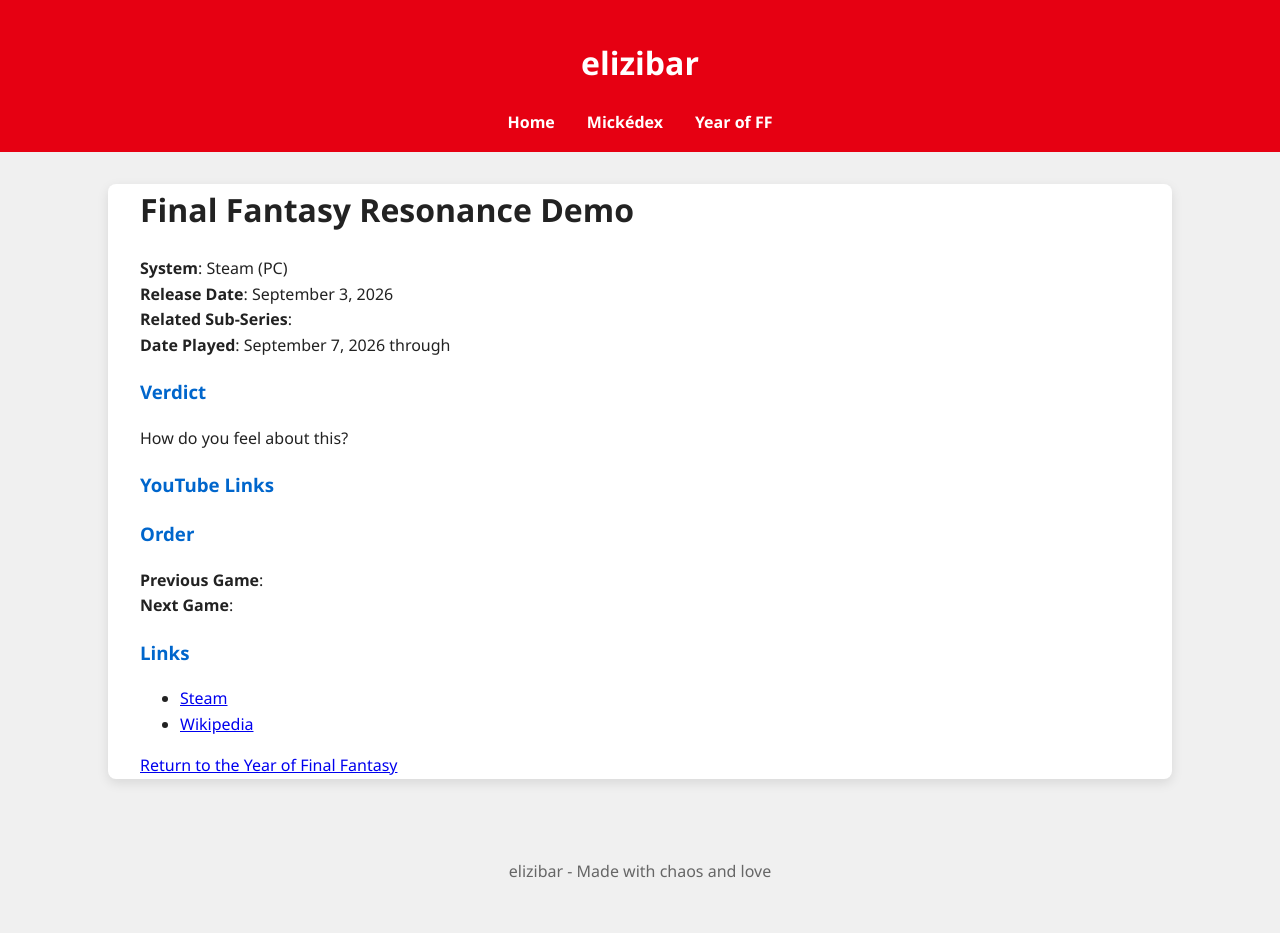
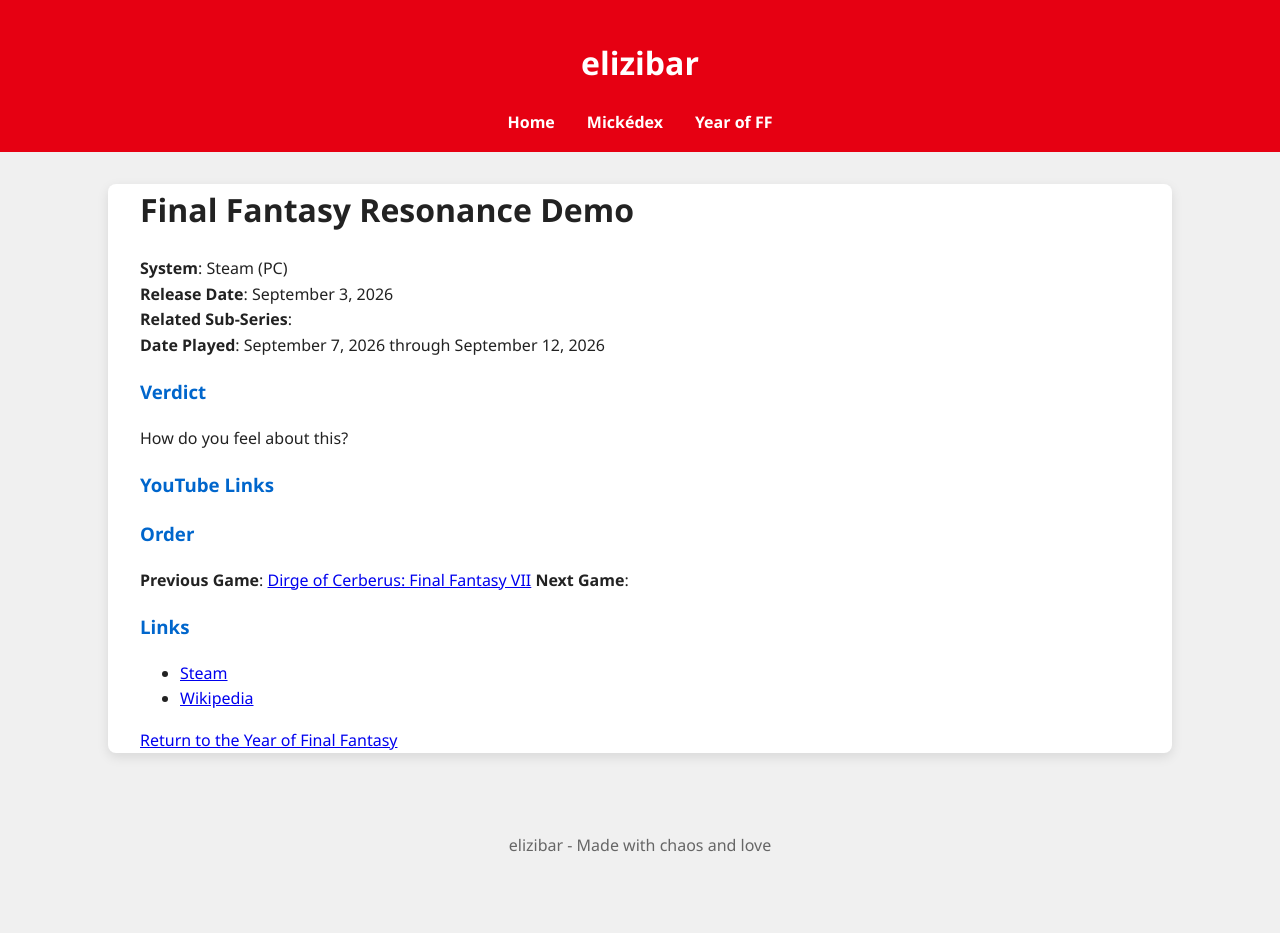
Before and after one commit to elizibar/elizibar.github.io, a Jekyll site: the page built from yearoffinalfantasy/FFR/ffrdemo.md, in a window 1280 px wide. Built offline with Jekyll 4.4.1, drawn with Linux system fonts in a browser that asks for light colours; after the commit the page ends 907 px from its top, so only the background shows below that.

Commit message:
Update ffrdemo.md

```diff
--- a/yearoffinalfantasy/FFR/ffrdemo.md
+++ b/yearoffinalfantasy/FFR/ffrdemo.md
@@ -9,7 +9,7 @@
 **System**: Steam (PC)
 **Release Date**: September 3, 2026
 **Related Sub-Series**:
-**Date Played**: September 7, 2026 through
+**Date Played**: September 7, 2026 through September 12, 2026
 
 ### Verdict
 
@@ -18,7 +18,7 @@
 ### YouTube Links
 
 ### Order
-**Previous Game**:
+**Previous Game**: [Dirge of Cerberus: Final Fantasy VII](/yearoffinalfantasy/ff7doc/)
 **Next Game**:
 
 ### Links
```
